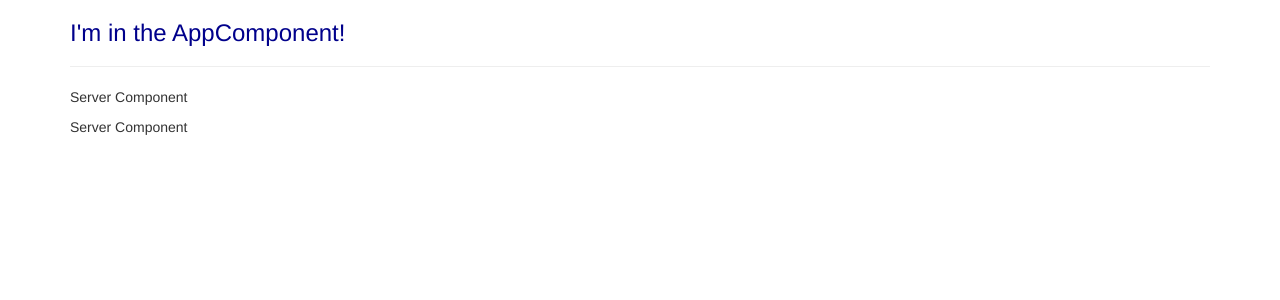
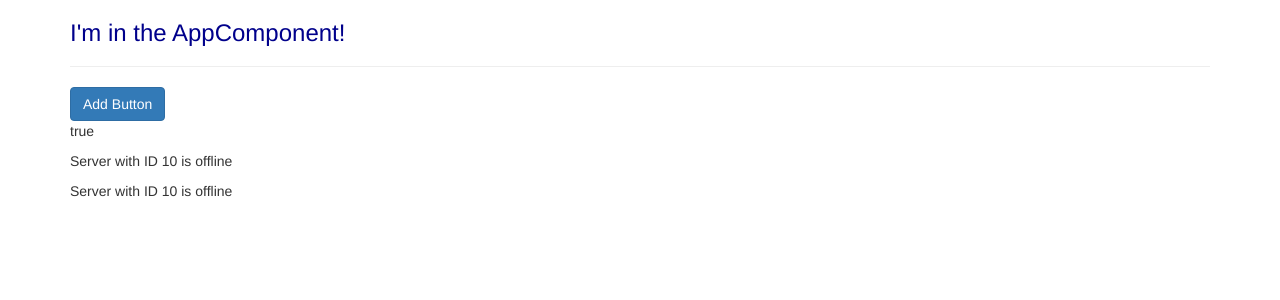
Before and after one commit to sujitacharya2005/AngularLearning, an Angular app in the folder FirstAngularApp/: page / in a window 1280 px wide. Shown: the top 300 px of the page. Built offline with nearby package versions, Linux system fonts and the light colour scheme.

Commit message:
string interpolation and property binding

```diff
--- a/FirstAngularApp/src/app/server/server.component.html
+++ b/FirstAngularApp/src/app/server/server.component.html
@@ -1 +1 @@
-<p>Server Component</p>
+<p>{{'Server'}} with ID {{serverId}} is {{getServerStatus()}} </p>
--- a/FirstAngularApp/src/app/server/server.component.ts
+++ b/FirstAngularApp/src/app/server/server.component.ts
@@ -5,5 +5,9 @@ import { Component } from '@angular/core';
   templateUrl: './server.component.html'
 })
 export class ServerComponent {
-
+  serverId  = 10;
+  serverStatus = 'offline';
+  getServerStatus() {
+    return this.serverStatus;
+  }
 }
--- a/FirstAngularApp/src/app/servers/servers.component.html
+++ b/FirstAngularApp/src/app/servers/servers.component.html
@@ -1,2 +1,9 @@
+<button
+class="btn btn-primary"
+[disabled]="!allowNewServer">Add Button</button>
+<!-- string interpolation -->
+<!-- <p>{{allowNewServer}}</p> -->
+<!-- propery binding -->
+<p [innerText]="allowNewServer"></p>
 <app-server></app-server>
 <app-server></app-server>
--- a/FirstAngularApp/src/app/servers/servers.component.ts
+++ b/FirstAngularApp/src/app/servers/servers.component.ts
@@ -2,16 +2,20 @@ import { Component, OnInit } from '@angular/core';
 
 @Component({
   selector: 'app-servers',
-  // templateUrl: './servers.component.html',
+  templateUrl: './servers.component.html',
   // inline template single quote one line use tactics  for multiline `
-  template: `
-    <app-server></app-server>
-    <app-server></app-server>`,
+  // template: `
+  //   <app-server></app-server>
+  //   <app-server></app-server>`,
   styleUrls: ['./servers.component.css']
 })
 export class ServersComponent implements OnInit {
-
-  constructor() { }
+  allowNewServer = false;
+  constructor() {
+    setTimeout(() => {
+      this.allowNewServer = true;
+    }, 2000);
+   }
 
   ngOnInit() {
   }
```
